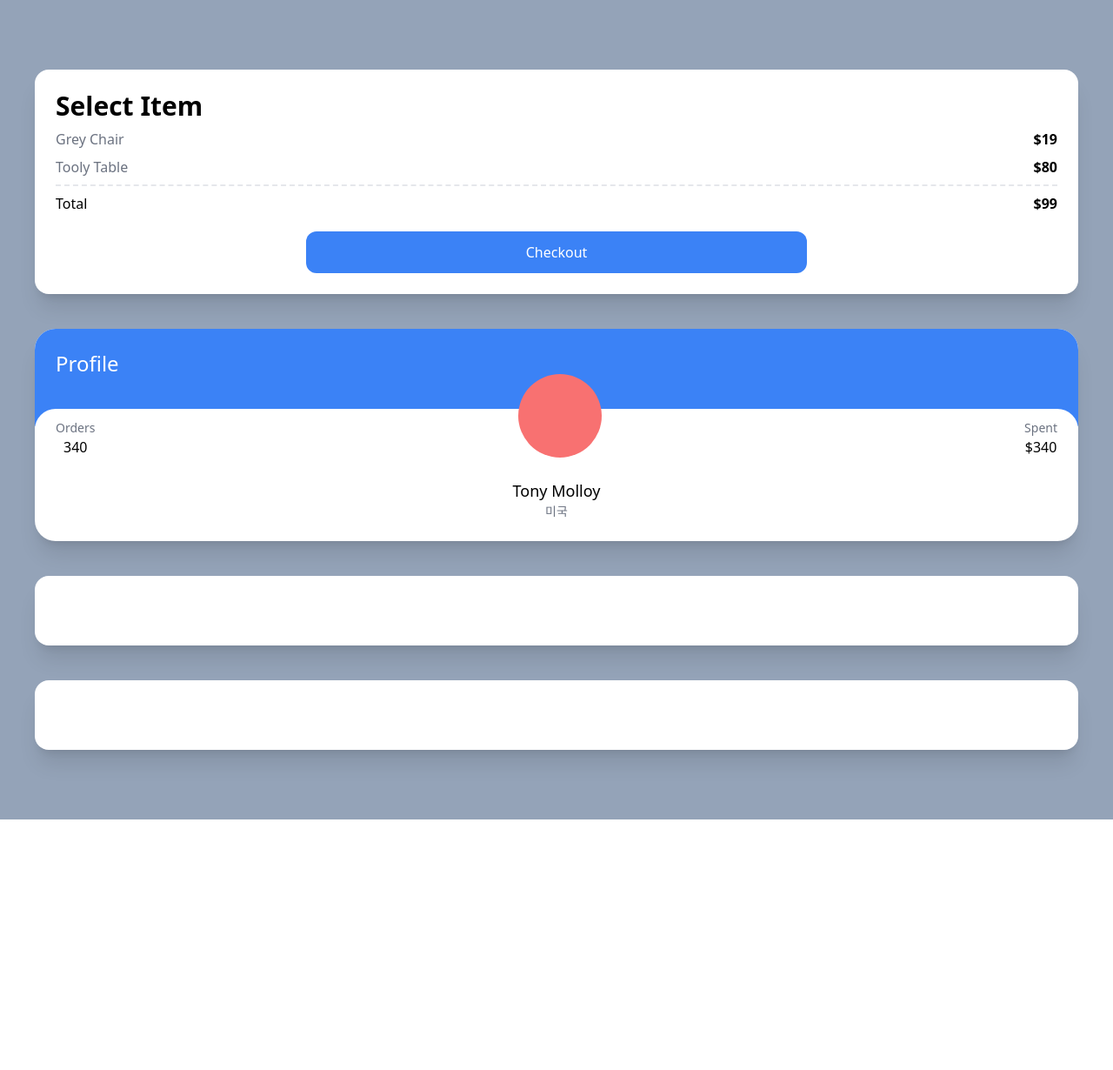
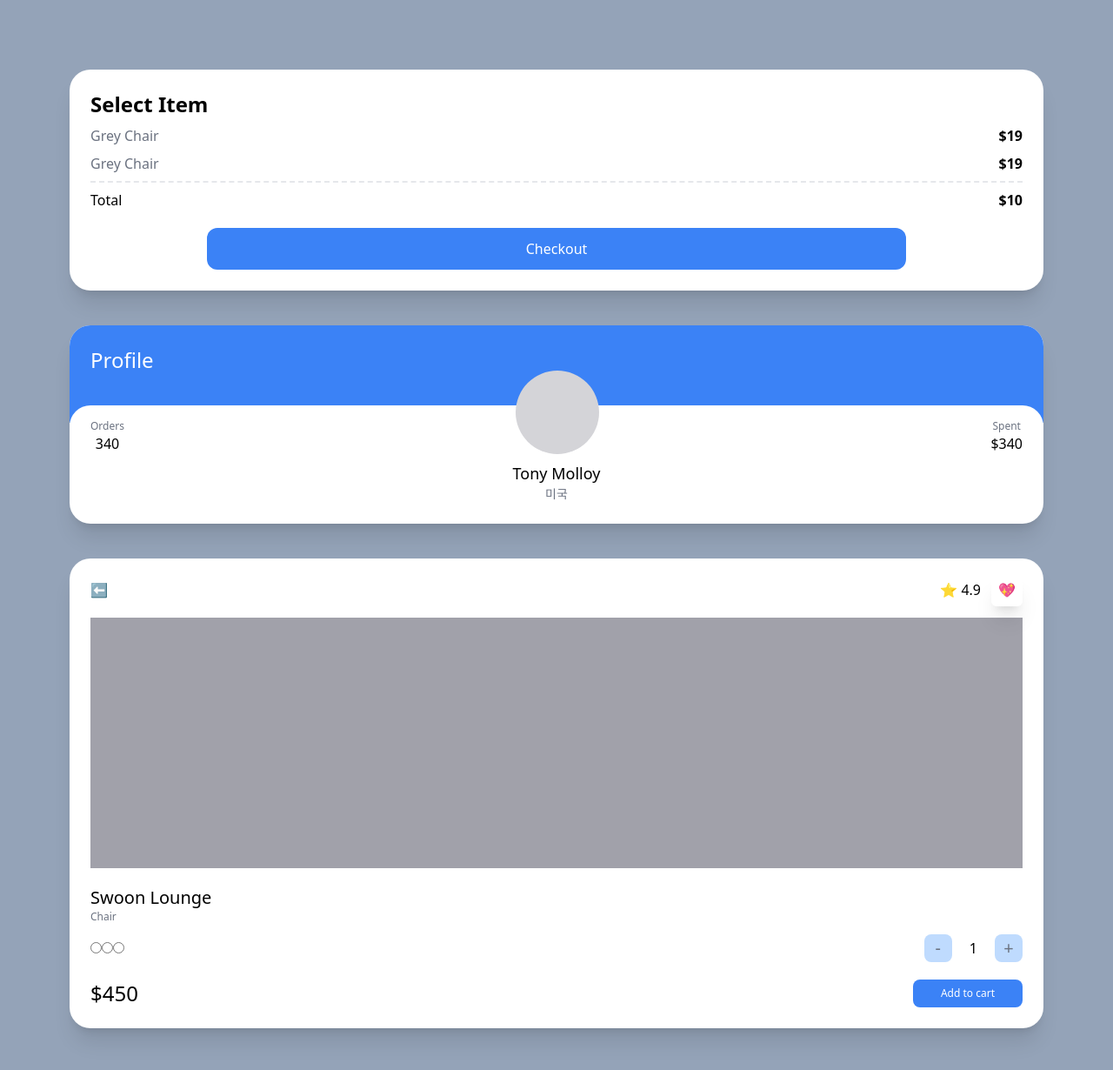
Before and after one commit to mdgarden/carrot-market, a Next.js app: page / in a window 1280 px wide. Shown: the top 1230 px of the page at 87% size. Before the commit the page ends 942 px from the top, so only its background shows below. Built offline with nearby package versions, Linux system fonts and the light colour scheme.

Commit message:
Test Drive part three

```diff
--- a/pages/index.tsx
+++ b/pages/index.tsx
@@ -2,22 +2,26 @@
 
 const Home: NextPage = () => {
   return (
-    <div className="grid gap-10 bg-slate-400 py-20 px-10">
-      <div className="rounded-2xl bg-white p-6 shadow-xl">
-        <span className="text-3xl font-semibold">Select Item</span>
+    <div className="grid min-h-screen gap-10 bg-slate-400 py-20 px-20">
+      <div className="rounded-3xl bg-white p-6 shadow-xl">
+        <span className="text-2xl font-semibold">Select Item</span>
         <div className="my-2 flex justify-between">
           <span className="text-gray-500">Grey Chair</span>
           <span className="font-semibold">$19</span>
         </div>
         <div className="flex justify-between">
-          <span className="text-gray-500">Tooly Table</span>
-          <span className="font-semibold">$80</span>
+          <span className="text-gray-500">Grey Chair</span>
+          <span className="font-semibold">$19</span>
         </div>
         <div className="mt-2 flex justify-between border-t-2 border-dashed pt-2">
           <span>Total</span>
-          <span className="font-semibold">$99</span>
+          <span className="font-semibold">$10</span>
         </div>
-        <div className="mx-auto mt-5 w-2/4 rounded-xl bg-blue-500 p-3 text-center text-white">
+        <div
+          className="mx-auto mt-5 w-3/4 rounded-xl
+          bg-blue-500 p-3 text-center text-white
+         "
+        >
           Checkout
         </div>
       </div>
@@ -28,23 +32,57 @@
         <div className="relative -top-5 rounded-3xl bg-white p-6">
           <div className="relative -top-16 flex items-end justify-between">
             <div className="flex flex-col items-center">
-              <span className="text-sm text-gray-500">Orders</span>
+              <span className="text-xs text-gray-500">Orders</span>
               <span className="font-medium">340</span>
             </div>
-            <div className="h-24 w-24 rounded-full bg-red-400" />
+            <div className="h-24 w-24 rounded-full bg-zinc-300" />
             <div className="flex flex-col items-center">
-              <span className="text-sm text-gray-500">Spent</span>
+              <span className="text-xs text-gray-500">Spent</span>
               <span className="font-medium">$340</span>
             </div>
           </div>
-          <div className="relative  -mt-10 -mb-5 flex flex-col items-center">
+          <div className="relative  -mt-14 -mb-5 flex flex-col items-center">
             <span className="text-lg font-medium">Tony Molloy</span>
             <span className="text-sm text-gray-500">미국</span>
           </div>
         </div>
       </div>
-      <div className="rounded-2xl bg-white p-10 shadow-xl"></div>
-      <div className="rounded-2xl bg-white p-10 shadow-xl"></div>
+      <div className="rounded-3xl bg-white p-6 shadow-xl">
+        <div className="mb-5 flex items-center justify-between">
+          <span>⬅️</span>
+          <div className="space-x-3">
+            <span>⭐️ 4.9</span>
+            <span className="rounded-md p-2 shadow-xl">💖</span>
+          </div>
+        </div>
+        <div className="mb-5 h-72 bg-zinc-400" />
+        <div className="flex flex-col">
+          <span className="text-xl font-medium">Swoon Lounge</span>
+          <span className="text-xs text-gray-500">Chair</span>
+          <div className="mt-3 mb-5 flex items-center justify-between">
+            <div>
+              <input type="radio" />
+              <input type="radio" />
+              <input type="radio" />
+            </div>
+            <div className="flex items-center space-x-5">
+              <button className=" flex aspect-square w-8 items-center justify-center rounded-lg bg-blue-200 text-xl text-gray-500">
+                -
+              </button>
+              <span>1</span>
+              <button className=" flex aspect-square w-8 items-center justify-center rounded-lg bg-blue-200 text-xl text-gray-500">
+                +
+              </button>
+            </div>
+          </div>
+          <div className="flex items-center justify-between">
+            <span className="text-2xl font-medium">$450</span>
+            <button className="rounded-lg bg-blue-500 py-2 px-8 text-center text-xs text-white">
+              Add to cart
+            </button>
+          </div>
+        </div>
+      </div>
     </div>
   );
 };
```
